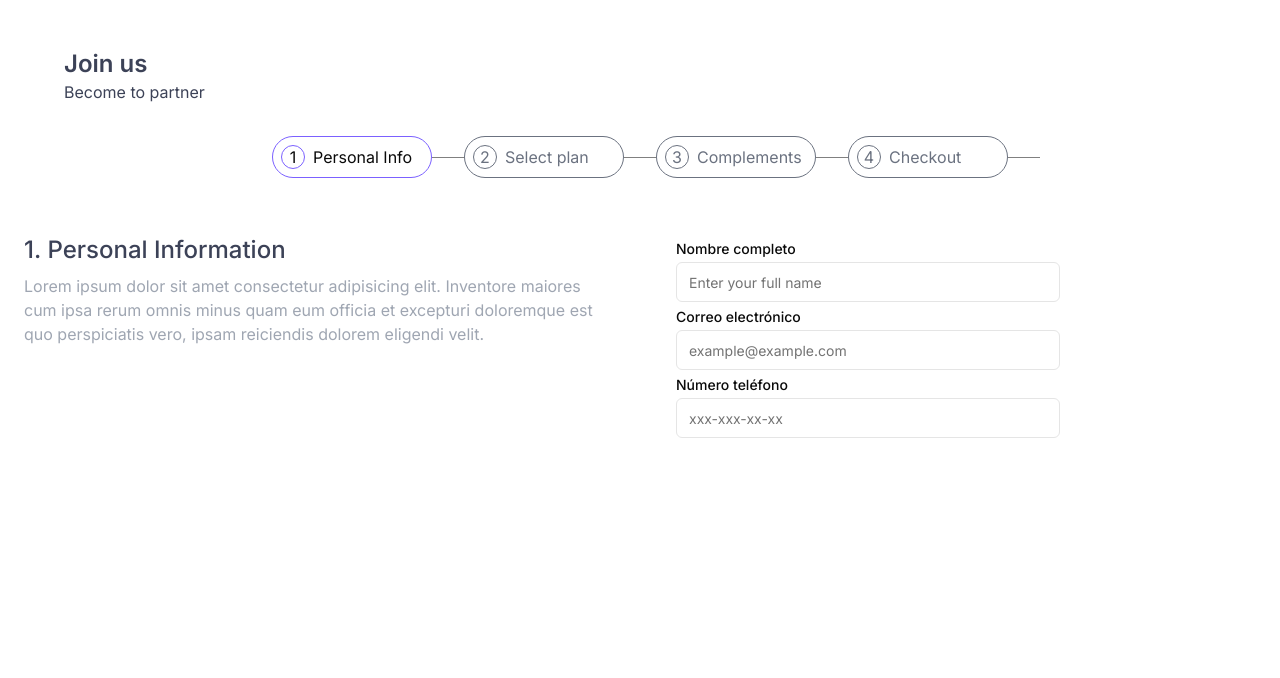
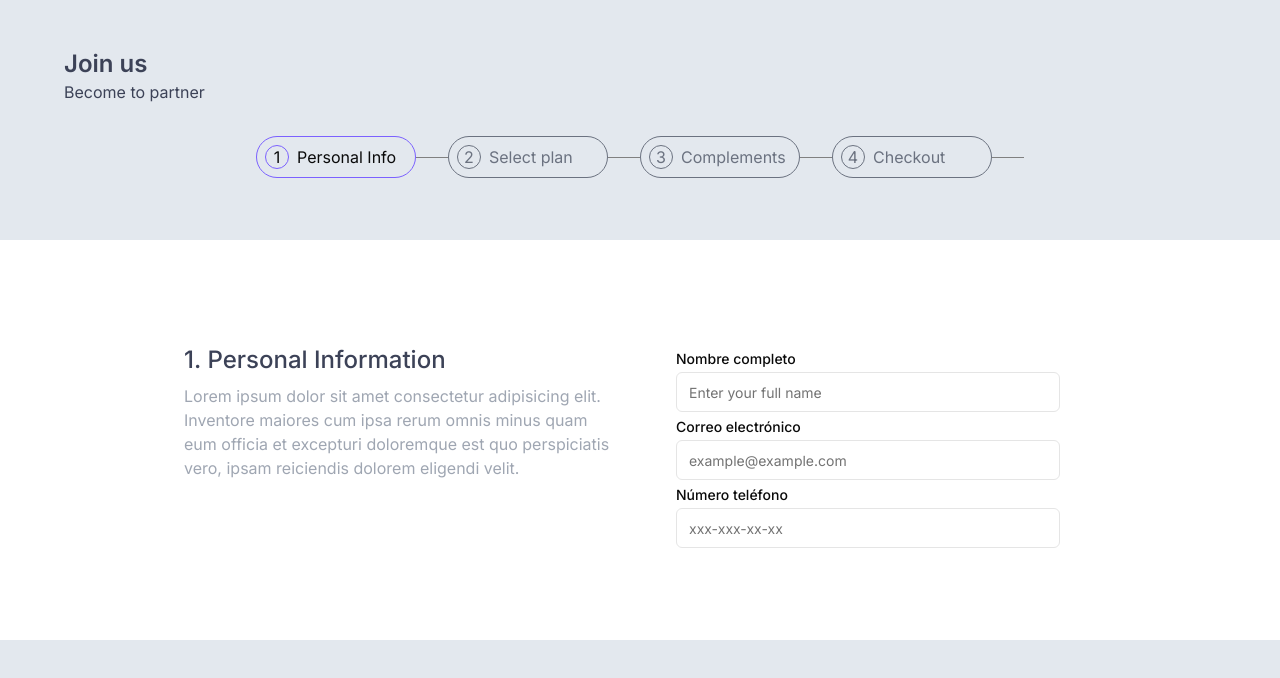
Before and after one commit to andresmarin0152/stepper_poc, a React (Vite) app: page / in a window 1280 px wide. Shown: the top 678 px of the page. Built offline with nearby package versions, Linux system fonts and the light colour scheme.

Commit message:
feat: build register template

```diff
--- a/src/assets/styles/organisms/ProgressBar.module.css
+++ b/src/assets/styles/organisms/ProgressBar.module.css
@@ -8,5 +8,7 @@
 }
 
 .stepContainer:last-child::after {
-  content: 'v';
+  width: 0px;
+  height: 0px;
+  content: '';
 }
--- a/src/main.tsx
+++ b/src/main.tsx
@@ -1,16 +1,14 @@
-import { StrictMode } from 'react'
-import { createRoot } from 'react-dom/client'
-import Register from './pages/Register'
-import './assets/styles/App.css'
-import ProgressBar from './components/organisms/ProgressBar'
-import { steps } from './utils/steps'
-import TitlePage from './components/atoms/TitlePage'
+import { StrictMode } from "react";
+import { createRoot } from "react-dom/client";
+import "./assets/styles/App.css";
+import RegisterTemplate from "./templates/RegisterTemplate";
+import { steps } from "./utils/steps";
+import Register from "./pages/Register";
 
-
-createRoot(document.getElementById('root')!).render(
+createRoot(document.getElementById("root")!).render(
   <StrictMode>
-    <TitlePage />
-    <ProgressBar steps={steps} />
-    <Register />
-  </StrictMode>,
-)
+    <RegisterTemplate steps={steps}>
+      <Register />
+    </RegisterTemplate>
+  </StrictMode>
+);
--- /dev/null
+++ b/src/templates/RegisterTemplate.tsx
@@ -0,0 +1,24 @@
+import ProgressBar from "@/components/organisms/ProgressBar";
+import TitlePage from "@/components/atoms/TitlePage";
+import { Step } from "@/types/step";
+
+const RegisterTemplate = ({
+  steps,
+  children,
+}: {
+  steps: Step[];
+  children: React.ReactNode;
+}) => {
+  return (
+    <section className="">
+      <header className="bg-bg-primary h-[30dvh] top-0">
+        <TitlePage />
+        <ProgressBar steps={steps} />
+      </header>
+      <section className="h-[50dvh] px-40 py-20">{children}</section>
+      <footer className="bg-bg-primary h-[20dvh] bottom-0"></footer>
+    </section>
+  );
+};
+
+export default RegisterTemplate;
--- a/tailwind.config.js
+++ b/tailwind.config.js
@@ -8,6 +8,7 @@ module.exports = {
   			'gray-primary-title': '#3C4257',
   			'gray-secondary-text': '#9FA6B2',
         "purple-primary-title": "#7B61FF",
+		'bg-primary': '#E3E8EE',
   			background: 'hsl(var(--background))',
   			foreground: 'hsl(var(--foreground))',
   			card: {
```
